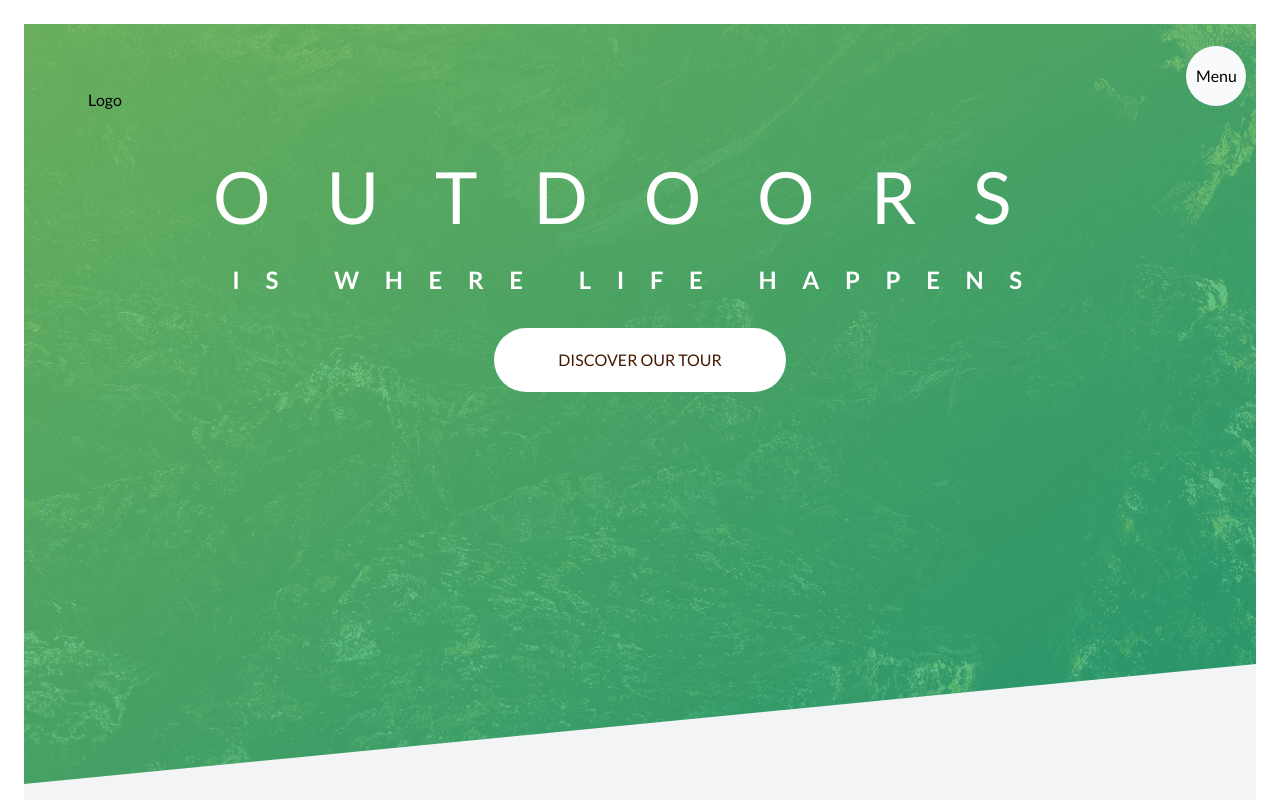
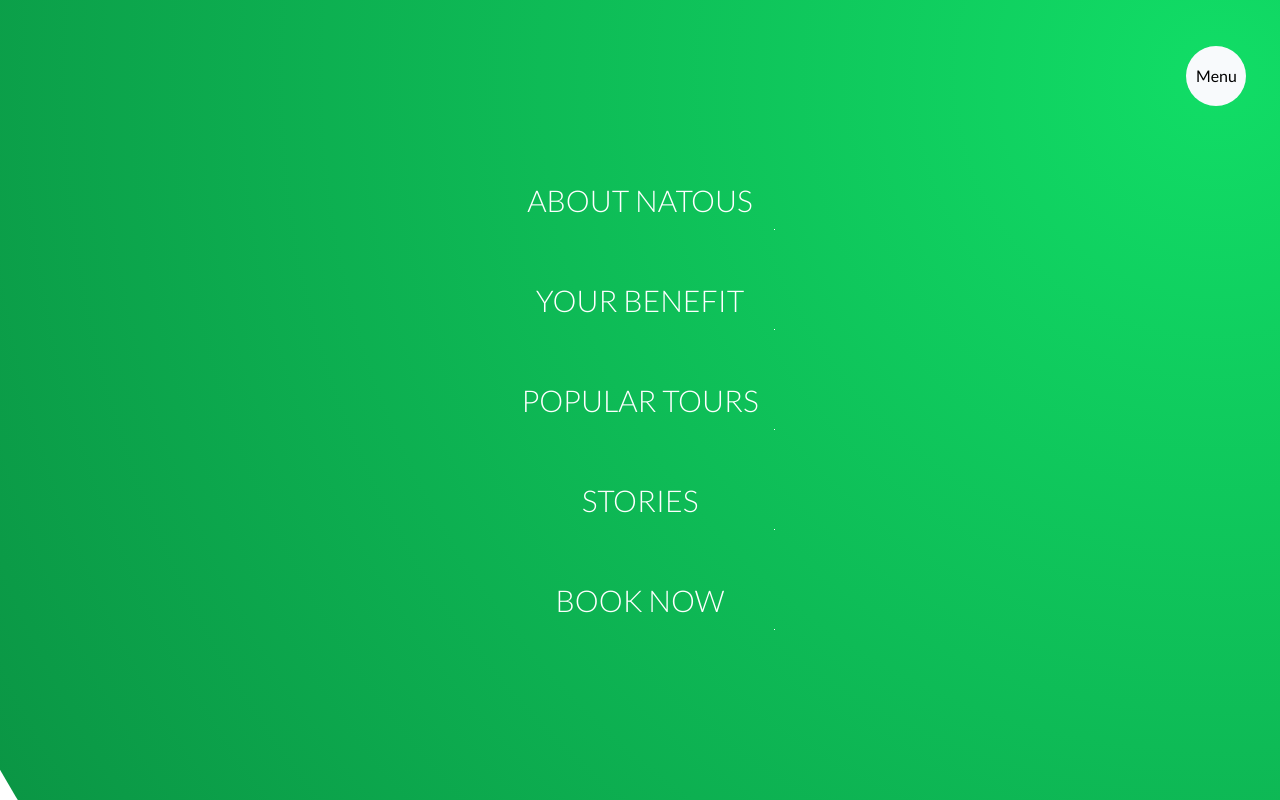
Before and after one commit to OmBharti999/pro, a Next.js app: page / in a window 1280 px wide. Shown: the top 800 px of the page. Built offline with nearby package versions, Linux system fonts and the light colour scheme.

Commit message:
add hover effect

```diff
--- a/app/_component/navigation/index.css
+++ b/app/_component/navigation/index.css
@@ -1,6 +1,7 @@
 .nav-bg-circular {
-  background-image: radial-gradient(rgb(11, 168, 77), rgb(8, 121, 55));
+  background-image: radial-gradient(rgb(17, 221, 102), rgb(8, 121, 55));
   @apply w-14 h-14 rounded-full fixed top-12 right-9 z-40;
+  transform: scale(50);
 }
 
 .nav-button {
@@ -11,5 +12,25 @@
 }
 
 .nav-expand {
-  @apply w-screen h-screen fixed top-0 left-0;
+  @apply w-screen h-screen fixed top-0 left-0 z-[60] text-center text-3xl font-light text-white uppercase;
 }
+
+.nav-expand ol {
+  @apply space-y-10;
+}
+.nav-expand ol li {
+  background-image: linear-gradient(
+    120deg,
+    /* orangered 0%, */ transparent 50%,
+    white 50%,
+    white 100%
+  );
+  background-size: 212%;
+  @apply py-3 px-4;
+  transition: all 0.4s;
+}
+
+.nav-expand ol li:hover {
+  background-position: 100%;
+  @apply text-green-600
+}
```
